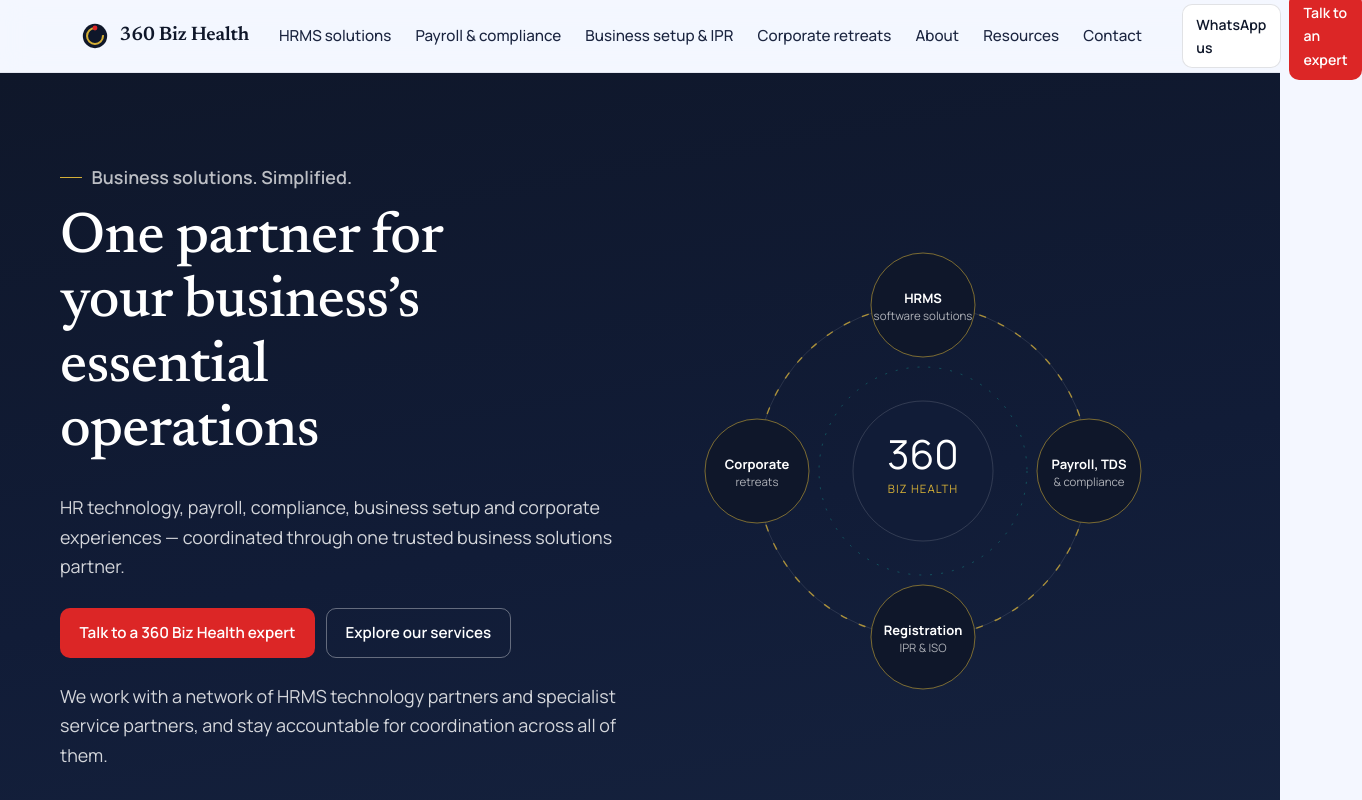
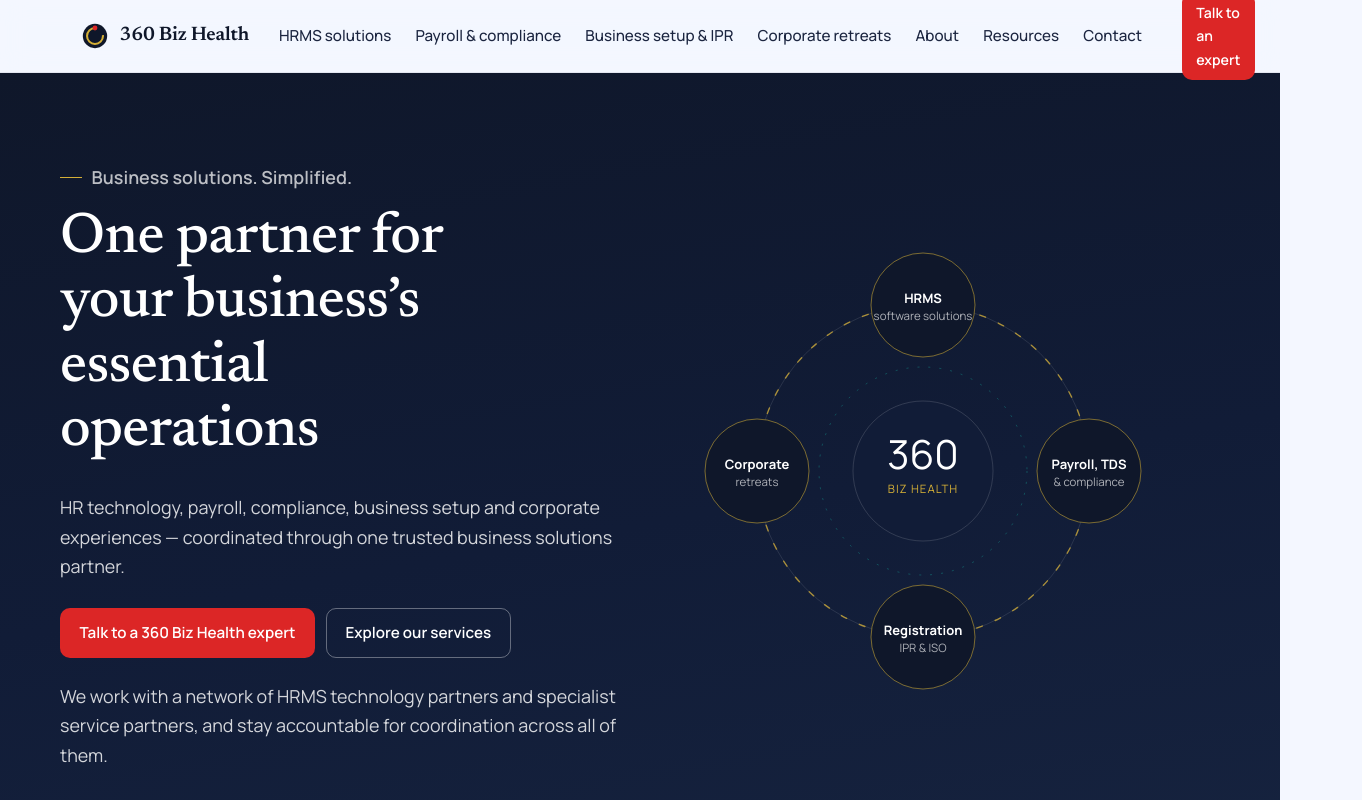
Before and after one commit to 360-BizHealth/360-BizHealth, a React (Vite) app: page / in a window 1280 px wide. Shown: the top 800 px of the page, 1362 px wide, since content can reach past the window. Built offline with nearby package versions, Linux system fonts and the light colour scheme.

Commit message:
Updated homepage design

```diff
--- a/src/components/Footer.jsx
+++ b/src/components/Footer.jsx
@@ -40,9 +40,7 @@
           <div>
             <h4>Get in touch</h4>
             <ul>
-              <li><WhatsAppLink>WhatsApp</WhatsAppLink></li>
               <li><EmailLink>Email us</EmailLink></li>
-              <li><PhoneLink>Call us</PhoneLink></li>
               <li>{BIZ.area}</li>
             </ul>
           </div>
--- a/src/components/Header.jsx
+++ b/src/components/Header.jsx
@@ -18,7 +18,6 @@
           {NAV.map((n) => <NavLink key={n.to} to={n.to} end>{n.label}</NavLink>)}
         </nav>
         <div className="hdr__cta">
-          <Button variant="ghost" size="sm" whatsapp>WhatsApp us</Button>
           <Button variant="primary" size="sm" to="/contact">Talk to an expert</Button>
         </div>
         <button
--- a/src/components/MobileBar.jsx
+++ b/src/components/MobileBar.jsx
@@ -6,7 +6,6 @@
   return (
     <div className="mbar">
       <PhoneLink className="btn btn--ghost">Call</PhoneLink>
-      <Button variant="ghost" whatsapp>WhatsApp</Button>
       <Button variant="primary" to="/contact">Enquire</Button>
     </div>
   );
--- a/src/components/MobileNav.jsx
+++ b/src/components/MobileNav.jsx
@@ -32,7 +32,6 @@
         ))}
       </nav>
       <Button variant="primary" to="/contact">Talk to an expert</Button>
-      <Button variant="onink" whatsapp>WhatsApp us</Button>
     </div>
   );
 }
```
